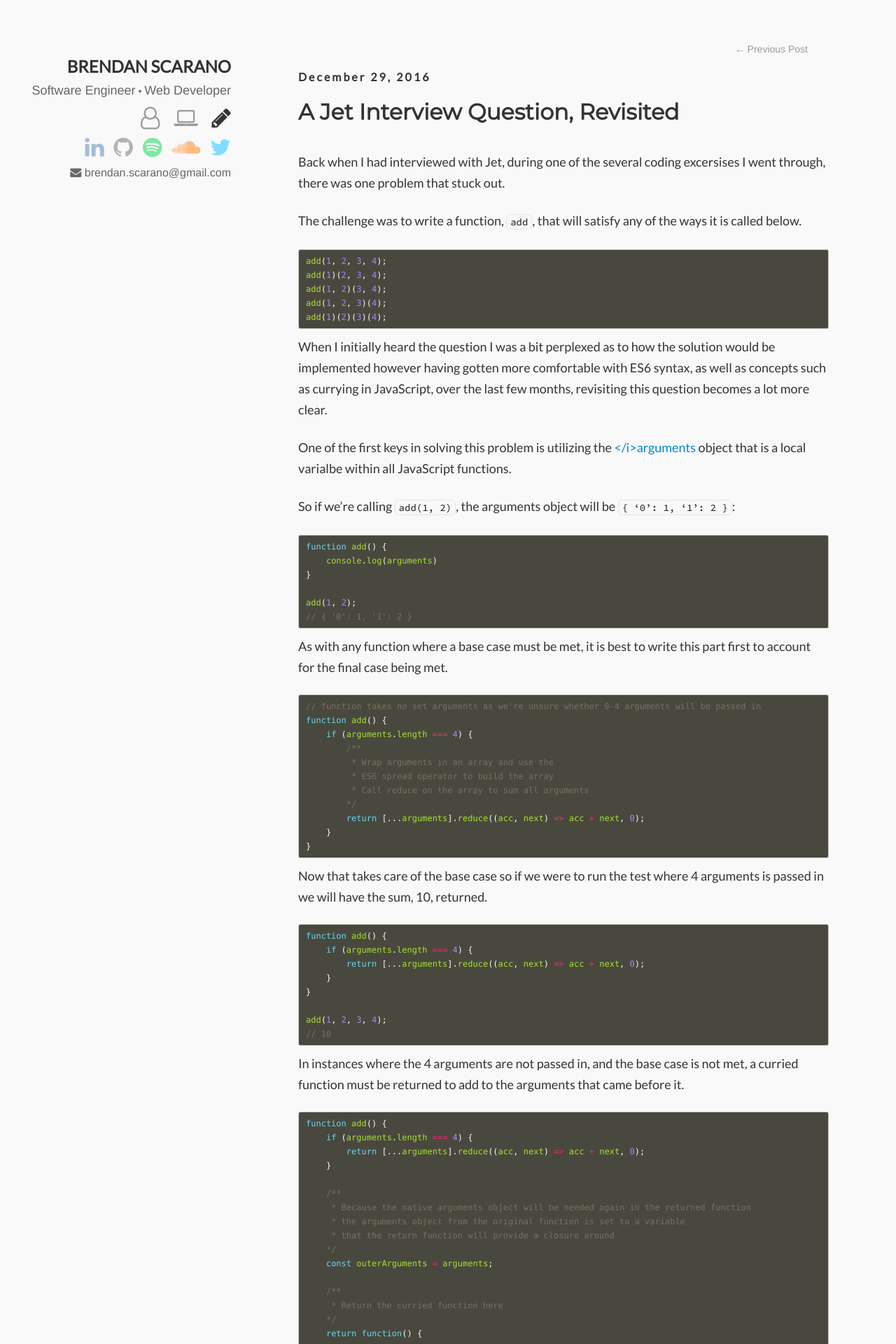
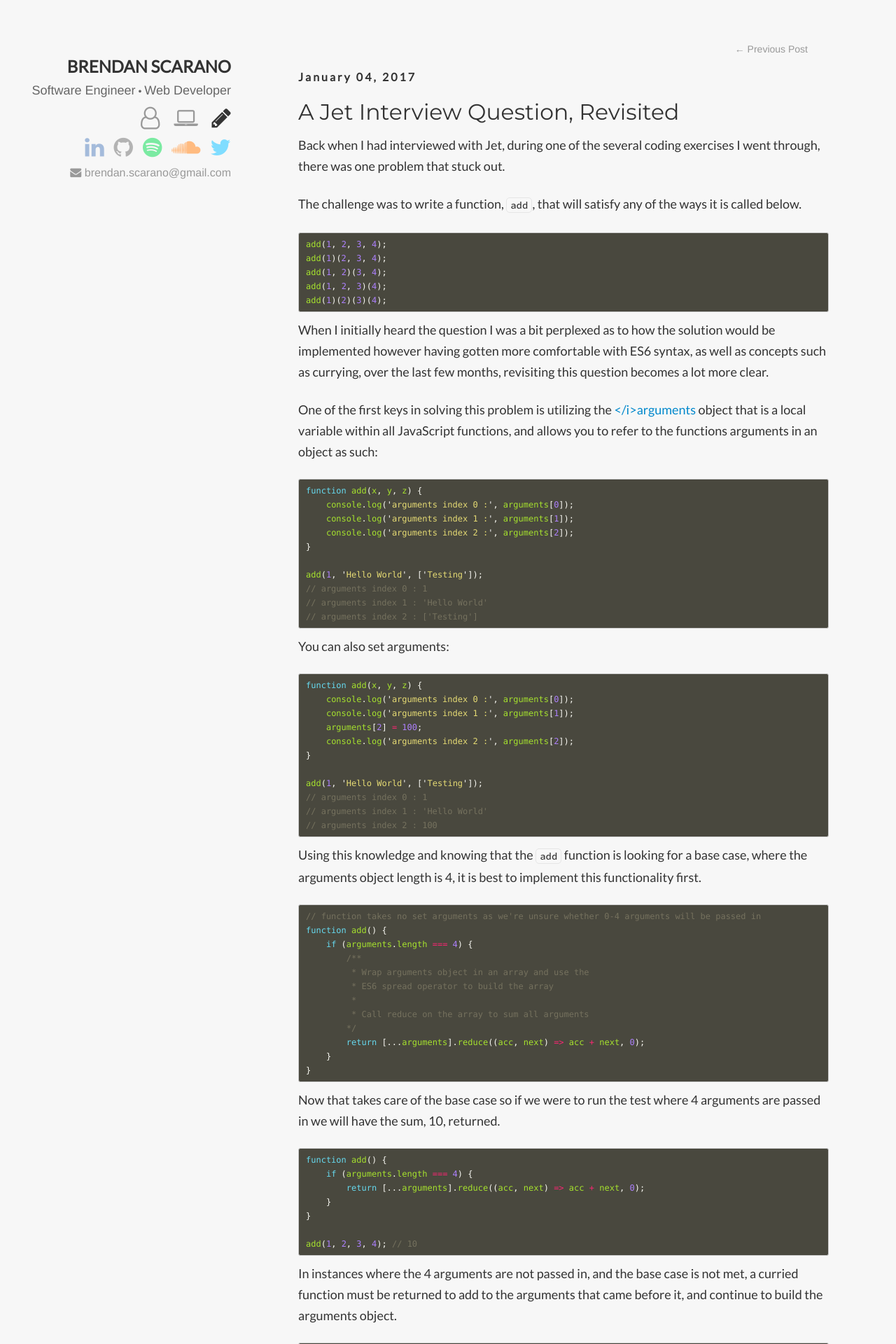
Before and after one commit to brendanscarano/brendanscarano.github.io, a Jekyll site: the page built from _posts/2017-01-04-a-jet-interview-question-revisited.md, in a window 1280 px wide. Shown: the top 1920 px of the page at 70% size. Built offline with Jekyll 4.4.1, drawn with Linux system fonts in a browser that asks for light colours; nearby versions of some CDN libraries; Markdown is read by kramdown in place of the engine named in the settings; some of the changed text lies outside the part shown.

Commit message:
finished styling refresh and blog post

```diff
--- a/_includes/sidebar.html
+++ b/_includes/sidebar.html
@@ -64,7 +64,10 @@
           <i class = "fa fa-twitter icon twitter"></i></a>
       </li>
     </ul>
-    <h3><i class="fa fa-envelope icon envelope"></i> brendan.scarano@gmail.com</h3>
+    <h3 class="email">
+      <i class="fa fa-envelope icon envelope"></i>
+      <a href="mailto:brendan.scarano@gmail.com">brendan.scarano@gmail.com</a>
+    </h3>
   </div> <!-- Contact Me -->
 
 </div> <!-- Info Wrapper -->
--- a/_posts/2016-12-29-a-jet-interview-question-revisited.md
+++ b/_posts/2017-01-04-a-jet-interview-question-revisited.md
@@ -3,7 +3,7 @@ title: A Jet Interview Question, Revisited
 layout: post
 ---
 
-Back when I had interviewed with Jet, during one of the several coding excersises I went through, there was one problem that stuck out.
+Back when I had interviewed with Jet, during one of the several coding exercises I went through, there was one problem that stuck out.
 
 The challenge was to write a function, <span class="code">add</span>, that will satisfy any of the ways it is called below.
 
@@ -15,29 +15,46 @@ add(1, 2, 3)(4);
 add(1)(2)(3)(4);
 {% endhighlight %}
 
-When I initially heard the question I was a bit perplexed as to how the solution would be implemented however having gotten more comfortable with ES6 syntax, as well as concepts such as currying in JavaScript, over the last few months, revisiting this question becomes a lot more clear.
+When I initially heard the question I was a bit perplexed as to how the solution would be implemented however having gotten more comfortable with ES6 syntax, as well as concepts such as currying, over the last few months, revisiting this question becomes a lot more clear.
 
-One of the first keys in solving this problem is utilizing the <a href="https://developer.mozilla.org/en-US/docs/Web/JavaScript/Reference/Functions/arguments" target="_blank"></i>arguments</a> object that is a local varialbe within all JavaScript functions.
-
-So if we're calling <span class="code">add(1, 2)</span>, the arguments object will be <span class="code">{ '0': 1, '1': 2 }</span>:
+One of the first keys in solving this problem is utilizing the <a href="https://developer.mozilla.org/en-US/docs/Web/JavaScript/Reference/Functions/arguments" target="_blank"></i>arguments</a> object that is a local variable within all JavaScript functions, and allows you to refer to the functions arguments in an object as such:
 {% highlight javascript %}
-function add() {
-    console.log(arguments)
+function add(x, y, z) {
+    console.log('arguments index 0 :', arguments[0]);
+    console.log('arguments index 1 :', arguments[1]);
+    console.log('arguments index 2 :', arguments[2]);
 }
 
-add(1, 2);
-// { '0': 1, '1': 2 }
+add(1, 'Hello World', ['Testing']);
+// arguments index 0 : 1
+// arguments index 1 : 'Hello World'
+// arguments index 2 : ['Testing']
 {% endhighlight %}
 
+You can also set arguments:
+{% highlight javascript %}
+function add(x, y, z) {
+    console.log('arguments index 0 :', arguments[0]);
+    console.log('arguments index 1 :', arguments[1]);
+    arguments[2] = 100;
+    console.log('arguments index 2 :', arguments[2]);
+}
 
-As with any function where a base case must be met, it is best to write this part first to account for the final case being met.
+add(1, 'Hello World', ['Testing']);
+// arguments index 0 : 1
+// arguments index 1 : 'Hello World'
+// arguments index 2 : 100
+{% endhighlight %}
+
+Using this knowledge and knowing that the <span class="code">add</span> function is looking for a base case, where the arguments object length is 4, it is best to implement this functionality first.
 {% highlight javascript %}
 // function takes no set arguments as we're unsure whether 0-4 arguments will be passed in
 function add() {
     if (arguments.length === 4) {
         /**
-         * Wrap arguments in an array and use the
+         * Wrap arguments object in an array and use the
          * ES6 spread operator to build the array
+         *
          * Call reduce on the array to sum all arguments
         */
         return [...arguments].reduce((acc, next) => acc + next, 0);
@@ -45,7 +62,7 @@ function add() {
 }
 {% endhighlight %}
 
-Now that takes care of the base case so if we were to run the test where 4 arguments is passed in we will have the sum, 10, returned.
+Now that takes care of the base case so if we were to run the test where 4 arguments are passed in we will have the sum, 10, returned.
 {% highlight javascript %}
 function add() {
     if (arguments.length === 4) {
@@ -53,11 +70,10 @@ function add() {
     }
 }
 
-add(1, 2, 3, 4);
-// 10
+add(1, 2, 3, 4); // 10
 {% endhighlight %}
 
-In instances where the 4 arguments are not passed in, and the base case is not met, a curried function must be returned to add to the arguments that came before it.
+In instances where the 4 arguments are not passed in, and the base case is not met, a curried function must be returned to add to the arguments that came before it, and continue to build the arguments object.
 {% highlight javascript %}
 function add() {
     if (arguments.length === 4) {
@@ -94,7 +110,7 @@ function add() {
 }
 {% endhighlight %}
 
-Now, with the comments removed...
+Now, with the comments removed:
 {% highlight javascript %}
 function add() {
     if (arguments.length === 4) {
@@ -116,4 +132,4 @@ add(1)(2)(3)(4); // 10
 add()(1)(2)(3)(4); // 10
 {% endhighlight %}
 
-With a bit of ES6 syntax, in the spread operator, and the reduce function, along with the power of currying in JavaScript, an interview question like this can be solved with elegance and ease.
+With a bit of ES6 syntax, the spread operator, the reduce function, and the power of currying in JavaScript, an interview question like this can be solved with elegance and ease.
--- a/_sass/_blog.scss
+++ b/_sass/_blog.scss
@@ -39,7 +39,7 @@
   letter-spacing: .07em;
   margin-top: 0;
   font-size: 1.75em;
-  border-bottom: 1px solid #f5f5f5;
+  border-bottom: 1px solid #f1f0f0;
 
   a {
     padding: 14px 0;
@@ -104,7 +104,8 @@
       margin: 30px 0 0 0;
     }
     .entry-title {
-      margin-bottom: 36px;
+      margin-bottom: .75rem;
+      font-weight: 300;
     }
     img {
       box-shadow: 5px 5px 5px #888888;
--- a/_sass/_sidebar.scss
+++ b/_sass/_sidebar.scss
@@ -14,7 +14,7 @@
   bottom: 0px;
   left: 0px;
   text-align: center;
-  background: #f9f9f9;
+  background: #f7f7f7;
   height: 20%;
   width: 330px;
   // background-image: url('../assets/footer_lodyas.png');
@@ -81,7 +81,7 @@
         }
       }
       a.active {
-          color: #333;
+        color: #333;
       }
     }
 
@@ -110,6 +110,17 @@
     font-size: 16px;
     font-weight: 400;
     margin-top: 0;
+  }
+  .email {
+    i, a {
+      color: #999;
+    }
+    &:hover {
+      i, a {
+        color: #333;
+        text-decoration: none;
+      }
+    }
   }
 }
 
--- a/css/styles.scss
+++ b/css/styles.scss
@@ -7,7 +7,7 @@
 }
 
 body {
-  background: #f9f9f9;
+  background: #f7f7f7;
 }
 
 .container {
```
